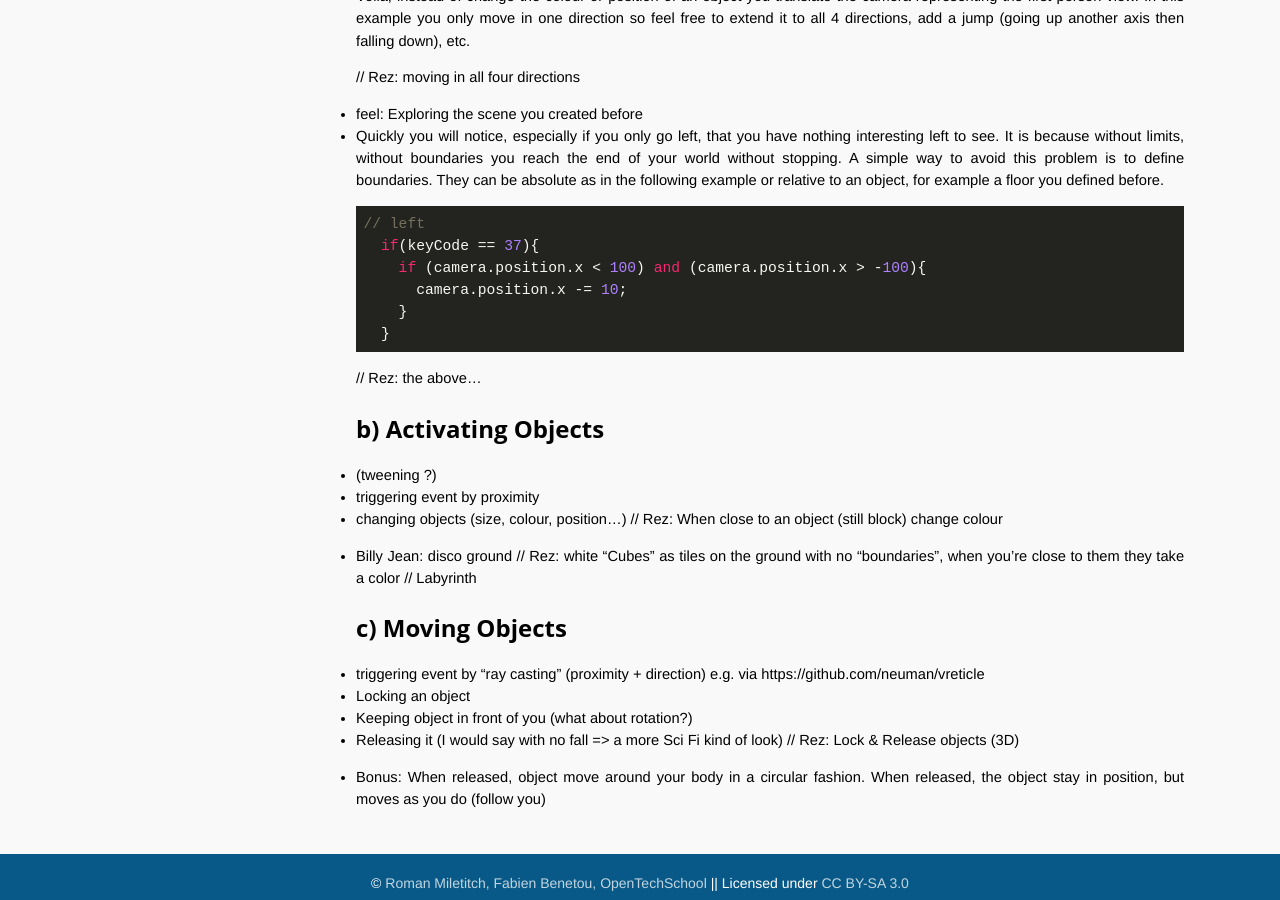
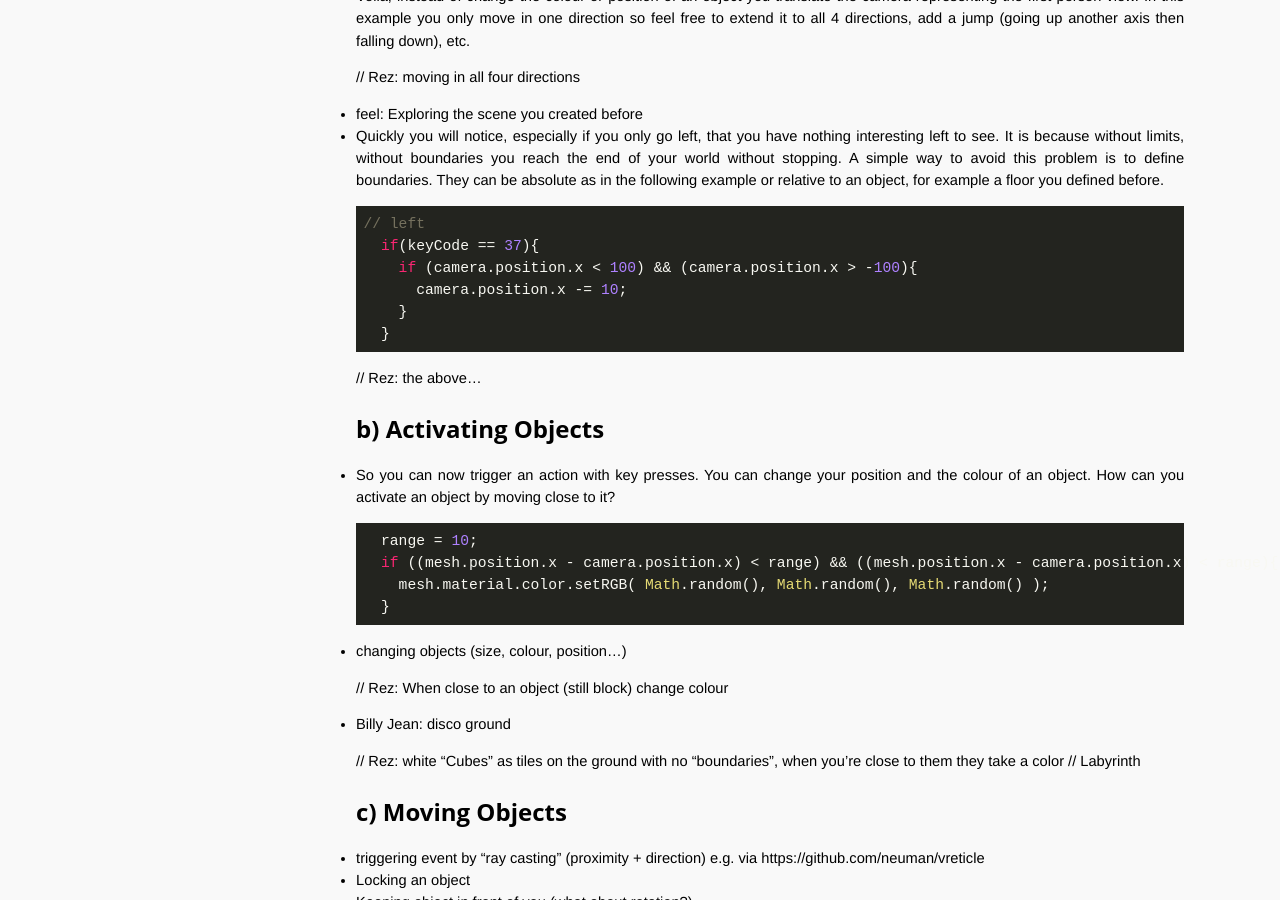
Before and after one commit to OpenTechSchool-Brussels/webVR-for-3D-graphics-and-music, a Jekyll site: the page built from interacting-within-the-scene.markdown, in a window 1280 px wide and 900 px high, scrolled down 886 px. Built offline with Jekyll 4.4.1, drawn with Linux system fonts in a browser that asks for light colours; Markdown is read by kramdown in place of the engine named in the settings.

Commit message:
activating object

````diff
--- a/interacting-within-the-scene.markdown
+++ b/interacting-within-the-scene.markdown
@@ -41,7 +41,7 @@ function onDocumentKeyDown(event){
 ```javascript
 // left
   if(keyCode == 37){
-    if (camera.position.x < 100) and (camera.position.x > -100){
+    if (camera.position.x < 100) && (camera.position.x > -100){
       camera.position.x -= 10;
     }
   }
@@ -51,12 +51,21 @@ function onDocumentKeyDown(event){
 
 
 ## b) Activating Objects
-* (tweening ?)
-* triggering event by proximity
+* So you can now trigger an action with key presses. You can change your position and the colour of an object. How can you activate an object by moving close to it?
+
+```javascript
+  range = 10;
+  if ((mesh.position.x - camera.position.x) < range) && ((mesh.position.x - camera.position.x) < range){
+    mesh.material.color.setRGB( Math.random(), Math.random(), Math.random() );
+  }
+```
+
 * changing objects (size, colour, position...)
+
 // Rez: When close to an object (still block) change colour
 
 * Billy Jean: disco ground
+
 // Rez: white "Cubes" as tiles on the ground with no "boundaries", when you're close to them they take a color
 // Labyrinth
 
````
